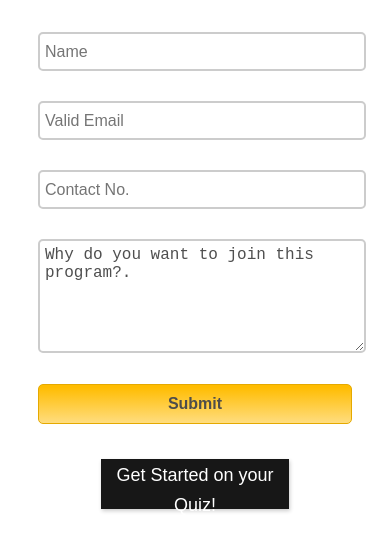
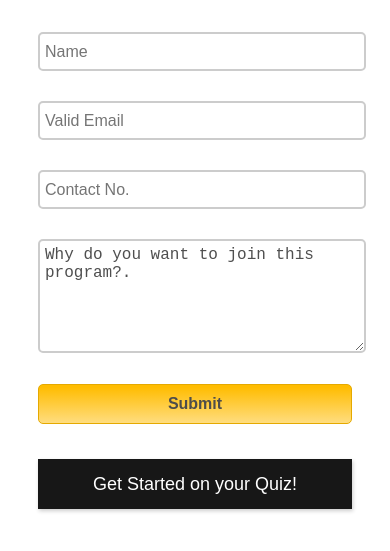
Before and after one commit to tannisthamaiti/AIQuiz, a plain HTML site: page index.html in a window 390 px wide. Shown: the part 243-794 px from the top of the page. Drawn offline with Linux system fonts and the light colour scheme; grey boxes are pictures that could not be loaded.

Commit message:
form added

```diff
--- a/index.html
+++ b/index.html
@@ -98,7 +98,8 @@
     textarea{
         width:100%;
     }
-}
+    .btn-primary{width:100%;
+}}
 
     </style>
     <script src="setting.js"></script>
```
